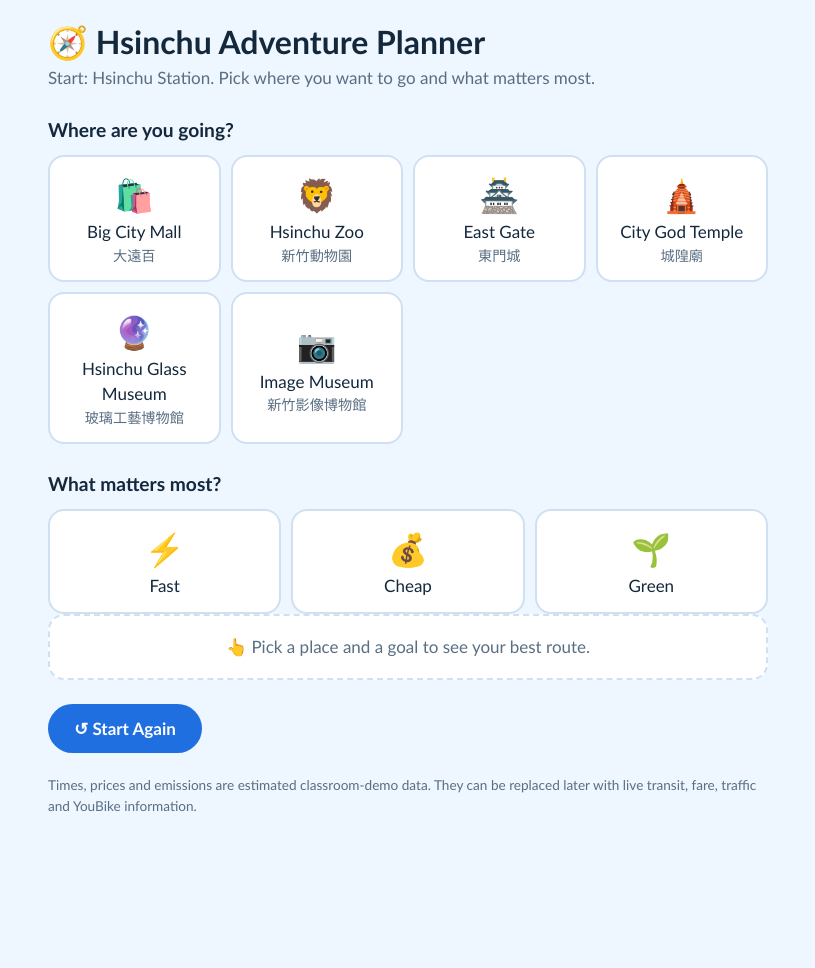
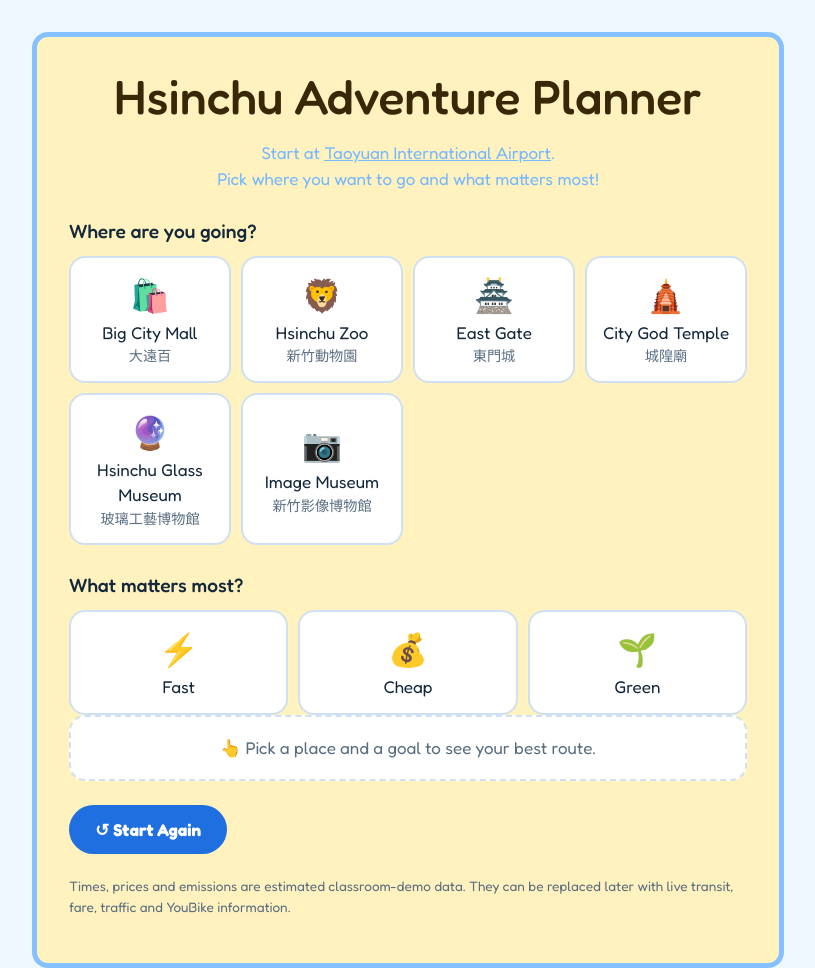
Before and after one commit to dillpicklescafe/Hsinchu-Travel-Planner, a plain HTML site: page index.html in a window 1280 px wide. Shown: the whole page, without its empty margins (232-1047 px from the left). Before the commit the page ends 878 px from the top, so only its background shows below. Drawn offline with Linux system fonts and the light colour scheme.

Commit message:
UI changes

```diff
--- a/index.css
+++ b/index.css
@@ -27,7 +27,7 @@
 
 :root[data-theme="light"] {
   color-scheme: light;
-  --bg: #eef6ff;
+  --bg: #cfe5ff;
   --card: #ffffff;
   --ink: #14283c;
   --mute: #5a6e82;
@@ -64,30 +64,39 @@ body {
   padding: env(safe-area-inset-top, 0px) 0 env(safe-area-inset-bottom, 0px);
   background: var(--bg);
   color: var(--ink);
-  font: 17px/1.5 "Baloo 2", "Nunito", "Trebuchet MS", "PingFang TC",
+  font: 17px/1.5 "Fredoka", "Trebuchet MS", "PingFang TC",
     "Microsoft JhengHei", sans-serif;
+  font-optical-sizing: auto;
 }
 
 main {
   width: min(100%, 752px);
-  margin: 0 auto;
-  padding: 24px 16px 48px;
+  background: #fff2be;
+  border: 5px solid #85c0ff;
+  margin: 2rem auto;
+  padding: 2rem;
+  border-radius: 1rem;
 }
 
 h1 {
   margin: 0 0 4px;
-  font-size: clamp(1.7rem, 5vw, 2rem);
+  text-align: center;
+  font-size: 3rem;
   line-height: 1.15;
+  font-weight: 500;
+  color: #392808;
 }
 
 h2 {
   margin: 26px 0 10px;
   font-size: 1.2rem;
+  font-weight: 500;
 }
 
 .sub {
-  margin: 0;
-  color: var(--mute);
+  margin: 1rem 4rem;
+  text-align: center;
+  color: #75b8ff;
 }
 
 .grid {
--- a/index.html
+++ b/index.html
@@ -5,13 +5,16 @@
   <meta name="viewport" content="width=device-width, initial-scale=1">
   <meta name="theme-color" content="#eef6ff">
   <title>Hsinchu Adventure Planner</title>
+  <link rel="preconnect" href="https://fonts.googleapis.com">
+  <link rel="preconnect" href="https://fonts.gstatic.com" crossorigin>
+  <link href="https://fonts.googleapis.com/css2?family=Fredoka:wght@300..700&display=swap" rel="stylesheet">
   <link rel="stylesheet" href="index.css">
   <script src="index.js" defer></script>
 </head>
 <body>
   <main>
-    <h1>🧭 Hsinchu Adventure Planner</h1>
-    <p class="sub">Start: Hsinchu Station. Pick where you want to go and what matters most.</p>
+    <h1>Hsinchu Adventure Planner</h1>
+    <p class="sub">Start at <u>Taoyuan International Airport</u>. <br>Pick where you want to go and what matters most!</p>
 
     <section aria-labelledby="dest-heading">
       <h2 id="dest-heading">Where are you going?</h2>
```
